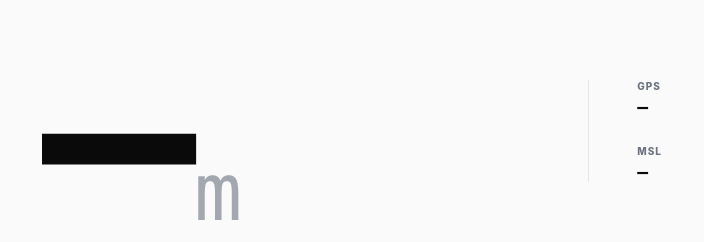
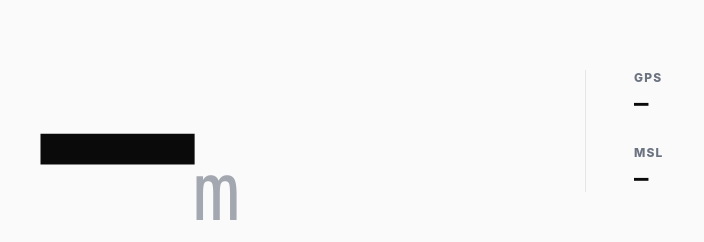
Before and after one commit to komapc/gova, a website: page index.html in a window 1280 px wide. Shown: the part 269-511 px from the top of the page, 288-992 px from the left. Drawn offline with Linux system fonts and the light colour scheme.

Commit message:
style: increase info-value text size in landscape mode for better visibility

```diff
--- a/css/main.css
+++ b/css/main.css
@@ -314,6 +314,14 @@ body {
 
   .info-item {
     align-items: flex-start;
+  }
+
+  .info-value {
+    font-size: 1.5rem;
+  }
+
+  .info-label {
+    font-size: 0.75rem;
   }
 
   .altitude-value {
```
